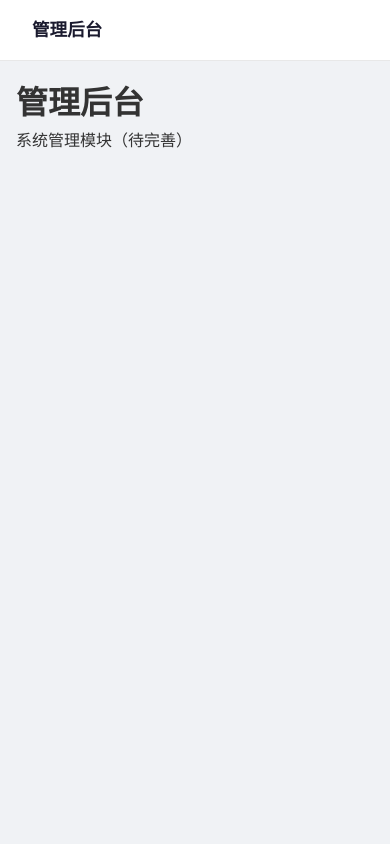
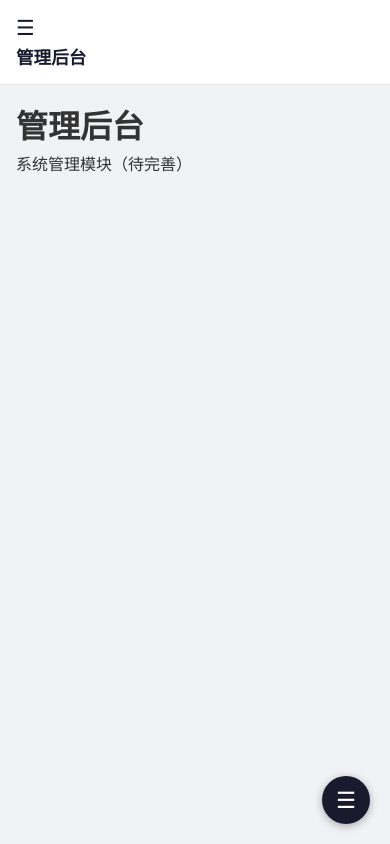
Before and after one commit to xllyiiiii/code-plagiarism-detector, a Flask app: page /admin/ in a window 390 px wide. Run offline with Flask 3, Linux system fonts and the light colour scheme.

Commit message:
Add mobile hamburger menu for sidebar navigation

```diff
--- a/app/static/css/style.css
+++ b/app/static/css/style.css
@@ -323,6 +323,31 @@ button[type="submit"]:hover { background: var(--accent); }
 a { color: var(--info); text-decoration: none; }
 a:hover { text-decoration: underline; }
 
+/* ---- Mobile menu toggle ---- */
+.menu-toggle {
+    display: none;
+    position: fixed;
+    bottom: 20px;
+    right: 20px;
+    z-index: 200;
+    width: 48px;
+    height: 48px;
+    border-radius: 50%;
+    background: var(--primary);
+    color: #fff;
+    font-size: 1.4rem;
+    border: none;
+    cursor: pointer;
+    box-shadow: 0 2px 8px rgba(0,0,0,0.3);
+}
+.menu-toggle-inline {
+    display: none;
+    cursor: pointer;
+    font-size: 1.3rem;
+    margin-right: 0.5rem;
+    color: var(--primary);
+}
+
 /* ---- Responsive ---- */
 @media (max-width: 768px) {
     .sidebar { width: 0; overflow: hidden; }
@@ -330,4 +355,7 @@ a:hover { text-decoration: underline; }
     .main-content { margin-left: 0; }
     .card-grid, .compare-grid { grid-template-columns: 1fr; }
     .content-body { padding: 1rem; }
+    .menu-toggle { display: block; }
+    .menu-toggle-inline { display: inline; }
+    .topbar { padding: 0.7rem 1rem; }
 }
--- a/app/templates/base.html
+++ b/app/templates/base.html
@@ -68,9 +68,13 @@
             </div>
         </aside>
 
+        <!-- Mobile menu toggle -->
+        <button class="menu-toggle" onclick="document.querySelector('.sidebar').classList.toggle('open')">&#9776;</button>
+
         <!-- Main Content -->
         <main class="main-content">
             <header class="topbar">
+                <span class="menu-toggle-inline" onclick="document.querySelector('.sidebar').classList.toggle('open')">&#9776;</span>
                 <h2>{{ self.title() }}</h2>
             </header>
 
```
